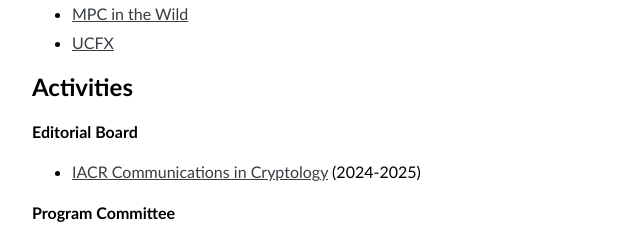
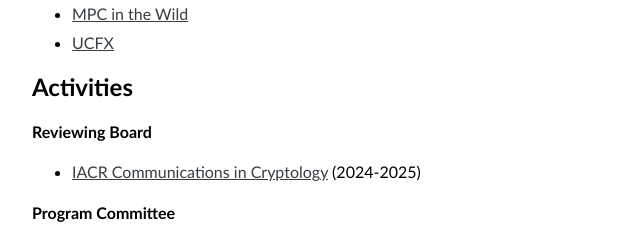
Before and after one commit to soechsner/soechsner.github.io, a plain HTML site: page index.html in a window 1280 px wide. Shown: the part 2960-3200 px from the top of the page, 308-948 px from the left. Drawn offline with Linux system fonts and the light colour scheme.

Commit message:
updating activities section

```diff
--- a/index.html
+++ b/index.html
@@ -391,7 +391,7 @@ My research develops security models and proof techniques that make it feasible
 
 <h2>Activities</h2>
 
-<h4>Editorial Board</h4>
+<h4>Reviewing Board</h4>
 
 <p>
 <ul>
```
